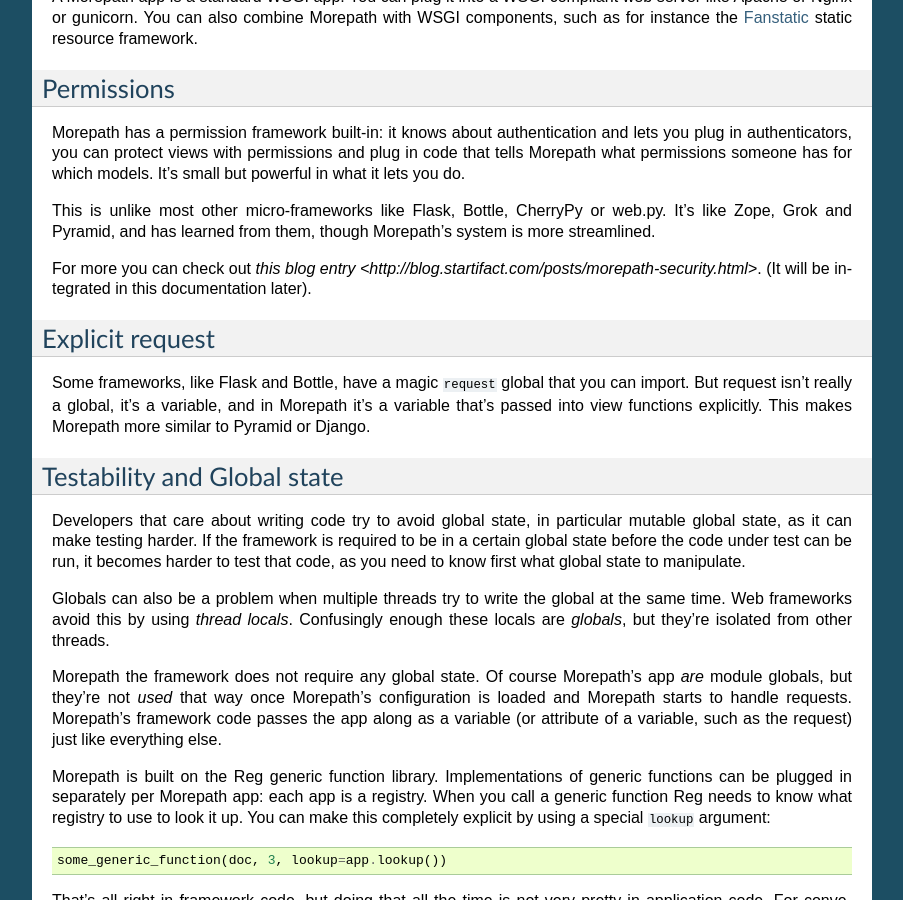
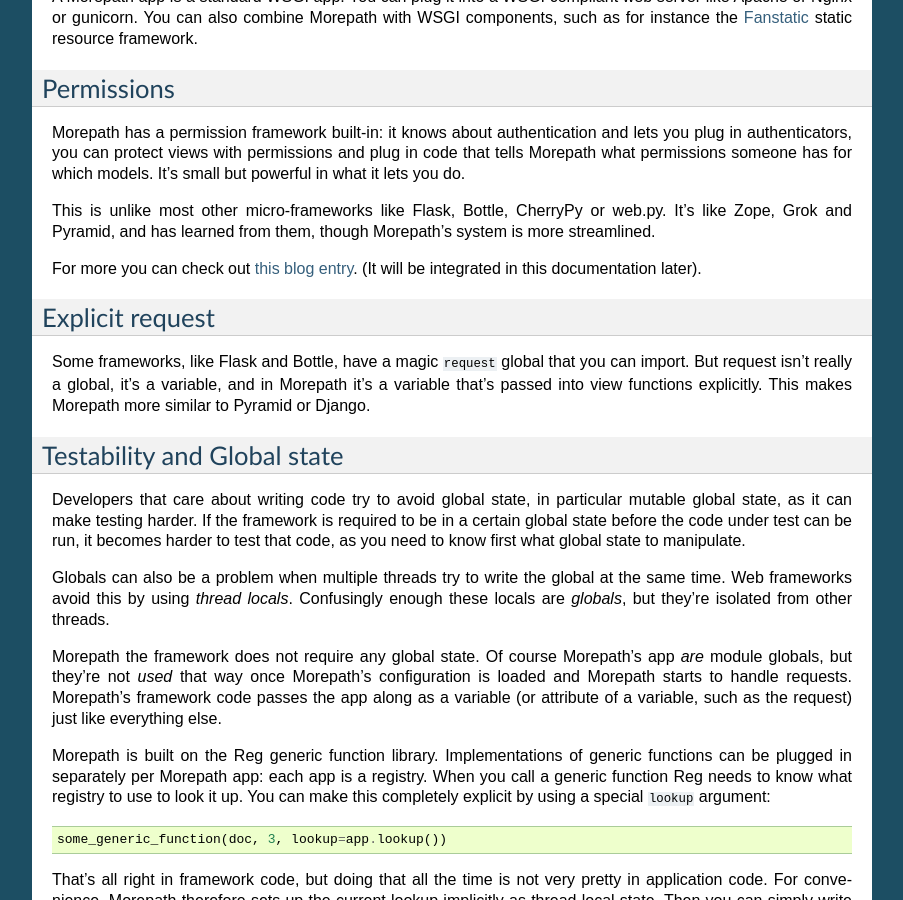
Before and after one commit to morepath/morepath, a Sphinx documentation site: the page built from doc/compared.rst, in a window 1280 px wide and 900 px high, scrolled down 2094 px. Shown: the whole window, without its empty margins (198-1101 px from the left). Built offline with Sphinx 7.4.7, drawn with Linux system fonts in a browser that asks for light colours.

Commit message:
Fix link.

```diff
--- a/doc/compared.rst
+++ b/doc/compared.rst
@@ -165,7 +165,7 @@ CherryPy or web.py. It's like Zope, Grok and Pyramid, and has learned
 from them, though Morepath's system is more streamlined.
 
 For more you can check out `this blog entry
-<http://blog.startifact.com/posts/morepath-security.html>`. (It will
+<http://blog.startifact.com/posts/morepath-security.html>`__. (It will
 be integrated in this documentation later).
 
 Explicit request
```
